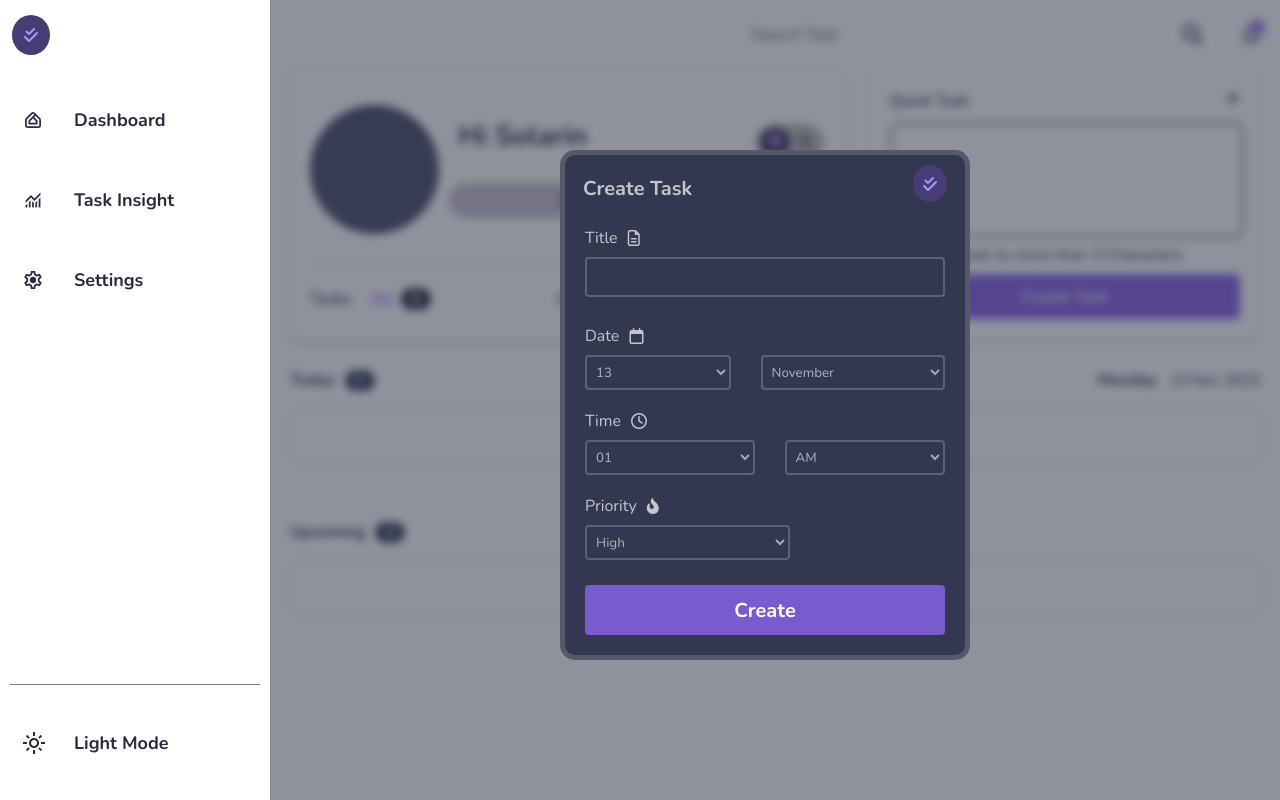
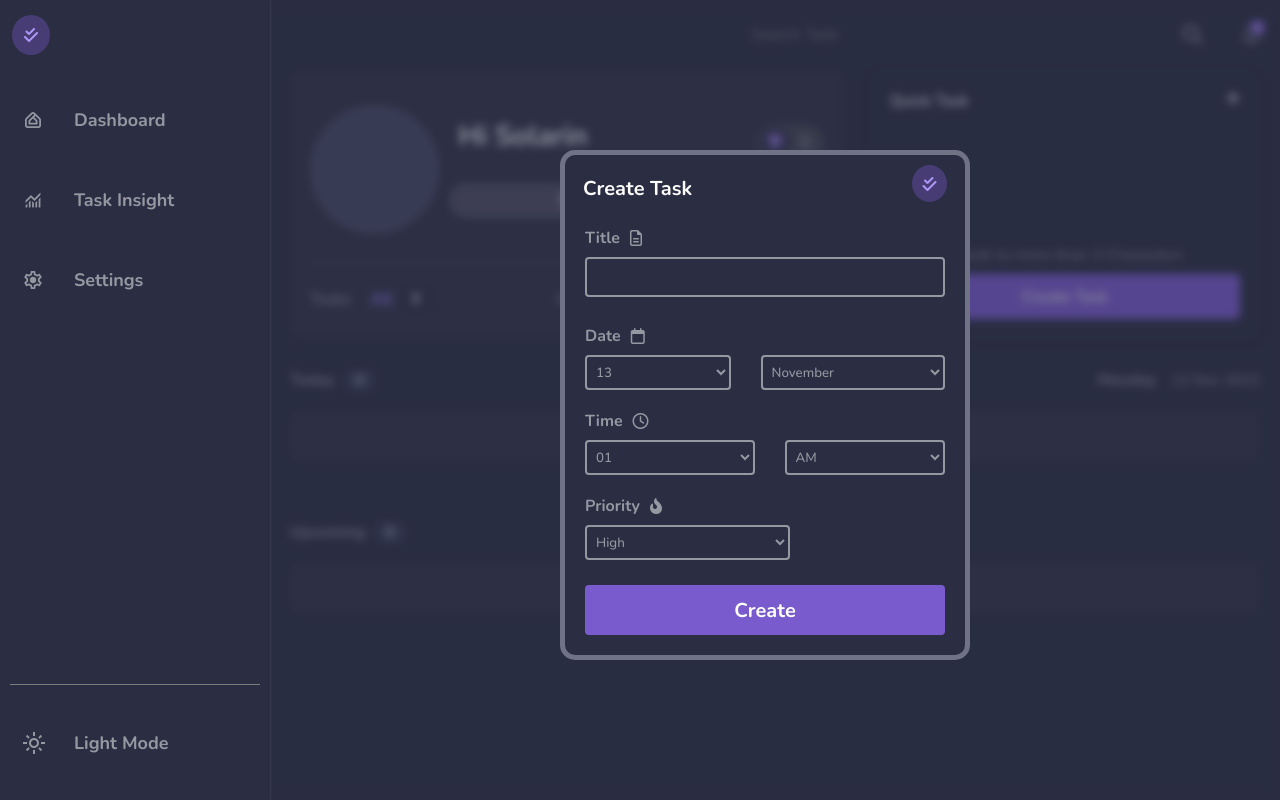
Before and after one commit to Solarin-Johnson/Taskmanager, a React (Create React App) app: page / in a window 1280 px wide. Both pictures are taken after a click on the element "New Task". Built offline with nearby package versions, Linux system fonts and the light colour scheme.

Commit message:
smooth console

```diff
--- a/src/App.scss
+++ b/src/App.scss
@@ -1,19 +1,21 @@
-:root {
+body.light-mode {
   --primary-color: #fff;
   --secondary-color: #292c41;
   --accent-color: #292c41;
   --text-color: #292c41;
   --progress-color: #4a4769;
   --complete-color: #295b3c;
-
-  // --primary-color: #2b2e43;
-  // --secondary-color: #fff;
-  // --accent-color: #292c41;
-  // --text-color: #ffffff80;
-  // --progress-color: #c7b1ff;
-  // --complete-color: #b9ffb9;
+  --trans-light: #ffffff85;
 }
-
+:root {
+  --primary-color: #2b2e43;
+  --secondary-color: #fff;
+  --accent-color: #292c41;
+  --text-color: #ffffff80;
+  --progress-color: #c7b1ff;
+  --complete-color: #b9ffb9;
+  --trans-light: #2a2d4285;
+}
 ::-webkit-scrollbar {
   width: 6px;
 }
--- a/src/components/navigation/index.jsx
+++ b/src/components/navigation/index.jsx
@@ -9,15 +9,13 @@ export function Menubar({ showMenu }) {
   const systemMenu = useRef(null);
   const [menuItems, setMenuItems] = useState(["", "", ""]);
   const [systemItems, setSystemItems] = useState([""]);
-  const [linkName, ] = useState([
+  const [linkName] = useState([
     "dashboard",
     "profit",
     "transactions",
     "invest",
     "refer",
   ]);
-
-  const [systemLink, ] = useState(["settings", "login"]);
 
   useEffect(() => {
     if (showMenu) {
@@ -44,12 +42,8 @@ export function Menubar({ showMenu }) {
     }
   }, [menuItems]);
 
-  const [menuIcons, ] = useState([
-    "home_app_logo",
-    "monitoring",
-    "settings",
-  ]);
-  const [systemIcons, ] = useState(["light_mode"]);
+  const [menuIcons] = useState(["home_app_logo", "monitoring", "settings"]);
+  const [systemIcons] = useState(["light_mode"]);
 
   const spread = () => {
     menuContainer.current.id = "spread";
@@ -77,6 +71,22 @@ export function Menubar({ showMenu }) {
       setMenuItems(["", "", ""]);
       setSystemItems([""]);
     }
+  };
+
+  const [lightMode, setLightMode] = useState(false);
+  useEffect(() => {}, [lightMode]);
+
+  const toggleMode = () => {
+    document.body.classList.toggle("light-mode");
+    if (lightMode) {
+      console.log("true");
+      setSystemItems(["Dark Mode"]);
+      unSpread();
+    } else {
+      setSystemItems(["Dark Mode"]);
+      unSpread();
+    }
+    setLightMode(!lightMode);
   };
 
   return (
@@ -109,9 +119,9 @@ export function Menubar({ showMenu }) {
         <div className="systemMenu" ref={systemMenu}>
           {systemItems.map((name, index) => (
             <Link
+              onClick={toggleMode}
               className="mainMenuItems"
               key={name + index}
-              to={`/${systemLink[index]}`}
             >
               <div className="mainMenuItemsIcon">
                 <span className="material-symbols-outlined">
@@ -161,10 +171,10 @@ export function Head({ showMenu }) {
   }, []);
 
   const [search, setSearch] = useState("");
-  const searchRef = useRef(null)
+  const searchRef = useRef(null);
   return (
     <>
-      <SearchTask search={search} searchRef={searchRef}/>
+      <SearchTask search={search} searchRef={searchRef} />
       <div className="dashboardHead">
         {browserWidth < 1240 && (
           <div ref={menuElement} className="headMenuBar" onClick={clickedMenu}>
--- a/src/components/table/index.jsx
+++ b/src/components/table/index.jsx
@@ -63,7 +63,6 @@ export default function Table({
       </div>
     );
   } else {
-    console.log("false");
     return (
       <>
         <div className="table-items null">
--- a/src/pages/createTask/createTask.scss
+++ b/src/pages/createTask/createTask.scss
@@ -8,7 +8,7 @@
   z-index: 10;
   backdrop-filter: blur(4px);
   -webkit-backdrop-filter: blur(4px);
-  background-color: #2a2d4285;
+  background-color: var(--trans-light);
   top: 0;
   left: 0;
   display: grid;
@@ -20,13 +20,13 @@
     max-height: 535px;
     height: 100%;
     border-radius: 15px;
-    background-color: #333750;
+    background-color: var(--primary-color);
     overflow-y: auto;
     overflow-x: none;
     align-content: start;
     display: grid;
-    border: 5px solid #55596a;
-    color: #ffffff90;
+    border: 5px solid #b7b9cd7d;
+    color: var(--text-color);
     grid-template-columns: 1fr;
 
     &::-webkit-scrollbar {
@@ -47,13 +47,13 @@
     align-content: center;
     font-weight: 700;
     font-size: 20px;
-    color: #ffffffb7;
+    color: var(--secondary-color);
 
     :nth-child(2) {
       background-color: #473d74;
       color: #ae97f8;
       justify-self: end;
-      padding: 10px;
+      padding: 10px 10.5px;
       border-radius: 50%;
       margin-top: -10px;
       font-size: 16px;
@@ -78,16 +78,17 @@
       align-items: center;
       justify-content: start;
       column-gap: 5px;
-      color: #ffffffb7;
+      color: var(--text-color);
+      font-weight: 700;
     }
     input {
       background-color: transparent;
-      border: 2px solid #ffffff35;
+      border: 2px solid var(--text-color);
       border-radius: 4px;
       outline: none;
       transition: 0.3s ease;
       padding: 0 5px;
-      color: #ffffff90;
+      color: var(--text-color);
       font-weight: 500;
       font-size: 15px;
       font-family: inherit;
@@ -102,12 +103,13 @@
     grid-template-rows: auto 35px;
     row-gap: 8px;
     :first-child {
+      font-weight: 700;
       display: grid;
       grid-template-columns: repeat(2, auto);
       align-items: center;
       justify-content: start;
       column-gap: 5px;
-      color: #ffffffb7;
+      color: var(--text-color);
 
       :last-child {
         width: 20px;
@@ -120,10 +122,10 @@
 
       select {
         background-color: transparent;
-        color: #ffffff90;
+        color: var(--text-color);
         overflow-x: hidden;
         outline: none;
-        border: 2px solid #ffffff35;
+        border: 2px solid var(--text-color);
         border-radius: 4px;
         transition: 0.3s ease;
         padding: 0 5px;
@@ -144,10 +146,11 @@
         }
       }
       select option {
-        background-color: #333750;
+        background-color: var(--primary-color);
+        font-weight: 600;
       }
       select option:disabled {
-        color: #ae97f8;
+        color: #7247ffdc;
         font-weight: 600;
       }
     }
--- a/src/pages/createTask/index.jsx
+++ b/src/pages/createTask/index.jsx
@@ -120,7 +120,7 @@ export default function CreateTask({ qTask, newPop, popReturn }) {
     Dec: 12,
   };
   const submitTask = () => {
-    if (data.title.length <= 4) {
+    if (data && data.title.length <= 4) {
       setErr(true);
     } else {
       const storedTasks = JSON.parse(localStorage.getItem("tasks")) || [];
--- a/src/pages/dashboard/dashboard.jsx
+++ b/src/pages/dashboard/dashboard.jsx
@@ -23,17 +23,19 @@ export default function Dashboard() {
   // if (!localStorage.getItem("points")) {
   //   localStorage.setItem("points", 0);
   // }
-  var today = 0;
+  const [today, setToday] = useState([]);
+  useEffect(() => {
+    setTask(JSON.parse(localStorage.getItem("tasks")));
+  }, []);
 
   useEffect(() => {
-    setTask(JSON.parse(localStorage.getItem("tasks")));
     try {
       tasks.map((data, index) => {
+        today.push(data);
         if (
           Number(data.dayIndex) === Number(dayIndex) &&
           Number(data.monthIndex) === Number(monthIndex) + 1
         ) {
-          today += 1;
           if (data.complete === true) {
             streakArray.push(data);
           }
@@ -43,16 +45,15 @@ export default function Dashboard() {
     } catch (error) {
       console.log(error);
     }
-  }, [JSON.parse(localStorage.getItem("tasks"))]);
+  }, []);
 
   useEffect(() => {
     try {
       localStorage.setItem("streak", Math.round(streakArray.length));
-      setProgress(Math.round((streakArray.length / today) * 100));
+      setProgress(Math.round((streakArray.length / today.length) * 100));
       setStreak(Math.abs(dayIndex - Number(localStorage.getItem("first"))));
-      console.log(tasks.length);
     } catch (error) {}
-  }, [JSON.parse(localStorage.getItem("tasks"))]);
+  }, []);
 
   const completed = [];
   try {
@@ -63,9 +64,7 @@ export default function Dashboard() {
       }
       return data;
     });
-  } catch (error) {
-    console.log(error);
-  }
+  } catch (error) {}
 
   const qTask = (e) => {
     setQuickTask(e);
--- a/src/pages/dashboard/dashboard.scss
+++ b/src/pages/dashboard/dashboard.scss
@@ -142,7 +142,7 @@
   }
   &-streak {
     i {
-      background-color: #907868;
+      background-color: #7b5f4c;
       color: orange;
       width: 15.75px;
     }
--- a/src/pages/quickTask/index.jsx
+++ b/src/pages/quickTask/index.jsx
@@ -10,7 +10,7 @@ export function QuickTask({ qTask }) {
     const todaysdate = new Intl.DateTimeFormat("en-US", options).format(today);
     const dayIndex = today.getDate().toString().padStart(2, "0");
     const monthIndex = today.getMonth().toString().padStart(2, "0");
-    if (quickTaskValue.current.value.length >= 4) {
+    if (quickTaskValue.current && quickTaskValue.current.value.length >= 4) {
       const newTask = [
         ...storedTasks,
         {
--- a/src/pages/quickTask/newtask.scss
+++ b/src/pages/quickTask/newtask.scss
@@ -14,7 +14,7 @@
   grid-template-columns: 1fr;
   row-gap: 10px;
   align-content: start;
-  box-shadow: 0 2px 5px #2a2d4230;
+  box-shadow: 0 2px 10px #2a2d4230;
   &-head {
     font-weight: 600;
     color: var(--secondary-color);
```
